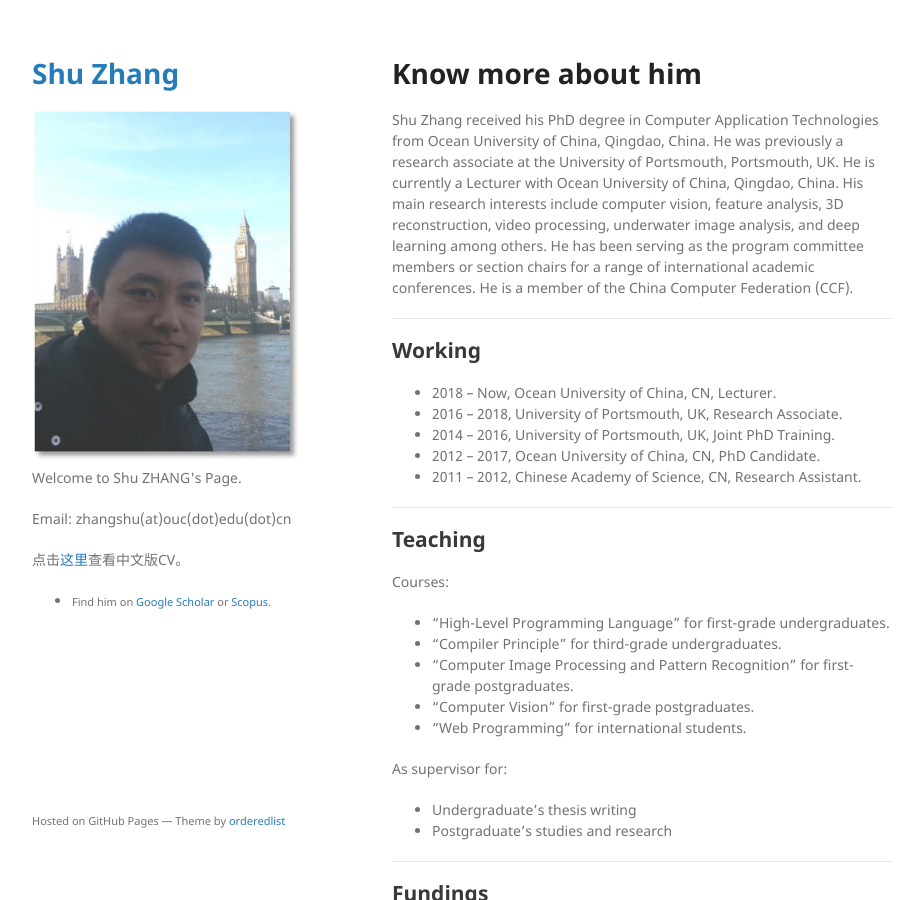
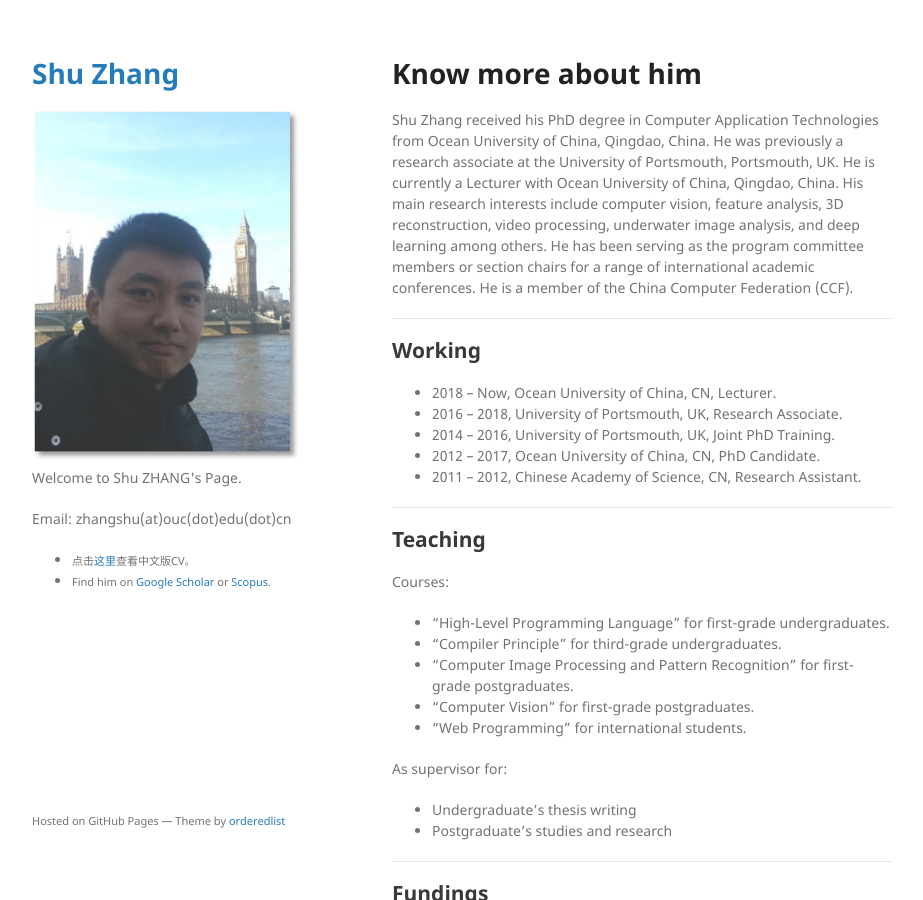
Before and after one commit to jackyspeed/aboutzhangshu, a Jekyll site: the page built from index.md, in a window 1280 px wide and 900 px high. Shown: the whole window, without its empty margins (178-1101 px from the left). Built offline with Jekyll 4.4.1, drawn with Linux system fonts in a browser that asks for light colours; our own code applies the rules of GitHub Pages for plain Markdown files.

Commit message:
Update default.html

```diff
--- a/_layouts/default.html
+++ b/_layouts/default.html
@@ -30,11 +30,11 @@
         <p class="view">Address: {{ site.postal_addr_link }}</p>
         {% endif %}
 
+        <!--
         {% if site.OUC_link %}
         <p class="view">点击<a href="{{ site.OUC_link }}" Target="_blank">这里</a>查看中文版CV。</p>
         {% endif %}
 
-        <!--
         <ul class="view">
           <li><small>Find him on <a href="{{ site.google_scholar_link | default: scholar.google.com  }}" Target="_blank">Google Scholar</a>.</small></li>
           <li><small>Find him on <a href="{{ site.scopus_link | default: www.sopus.com  }}" Target="_blank">Scopus</a>.</small></li>
@@ -42,6 +42,9 @@
         -->
 
         <ul class="view">
+          {% if site.OUC_link %}
+            <li><small>点击<a href="{{ site.OUC_link }}" Target="_blank">这里</a>查看中文版CV。</small></li>
+          {% endif %}
           <li><small>Find him on <a href="{{ site.google_scholar_link | default: scholar.google.com  }}" Target="_blank">Google Scholar</a> or <a href="{{ site.scopus_link | default: www.sopus.com  }}" Target="_blank">Scopus</a>.</small></li>
         </ul>
 
```
